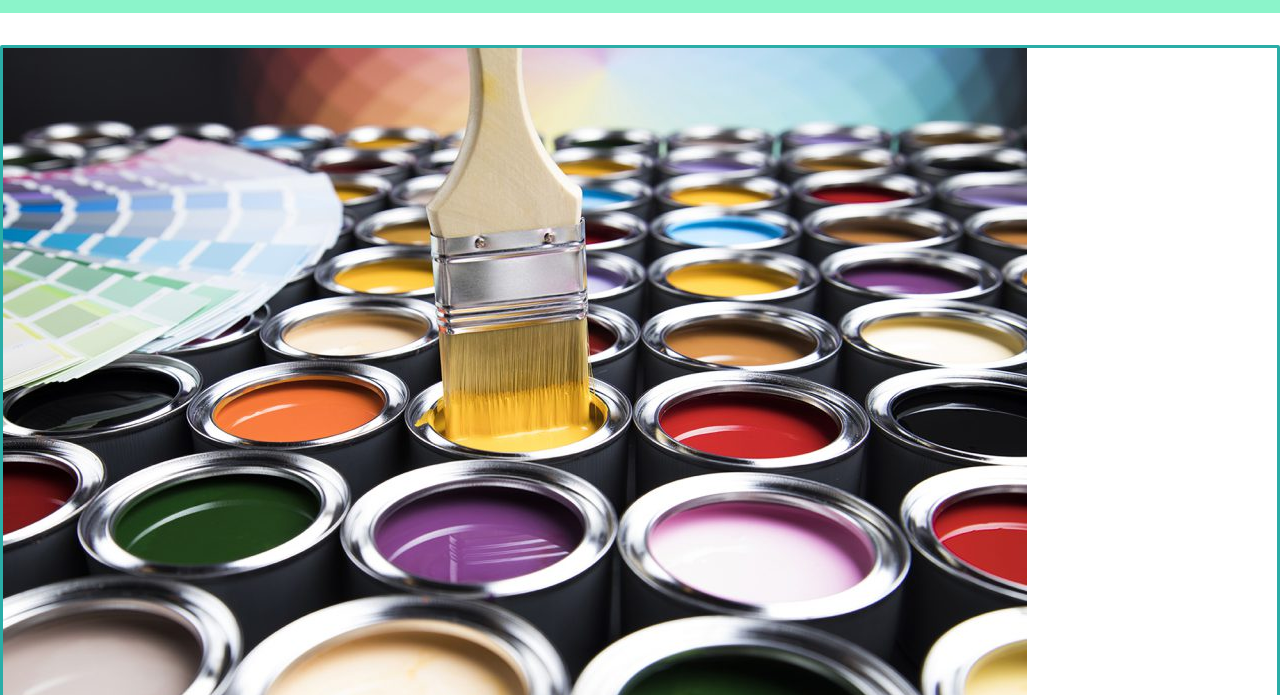
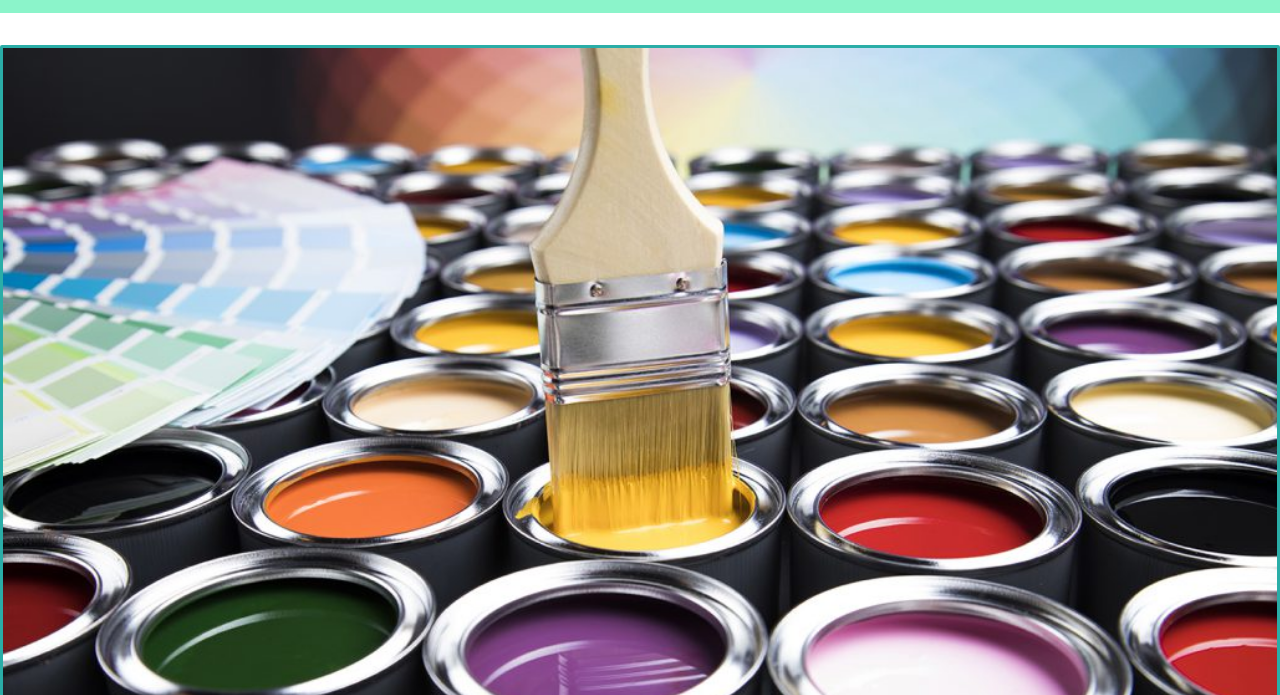
Before and after one commit to ckellymarino/proyectoFinalKellyMarino, a plain HTML site: page index.html in a window 1280 px wide. Shown: the part 105-800 px from the top of the page. Drawn offline with nearby package versions, Linux system fonts and the light colour scheme.

Commit message:
avances 1

```diff
--- a/js/main.js
+++ b/js/main.js
@@ -1,36 +1,22 @@
 const venta = JSON.parse(localStorage.getItem("venta")) || [];
 
-const pinturas = [
-    {
-        id: "Amarillo",
-        titulo: "212-Amarillo Sol",
-        precio: 15000,
-        pesoNeto: 1,
-        img: "./img/212-amarillosol.jpg",
-        stock: 100
-    },
-    {
-        id: "Rojo",
-        titulo: "351-Rojo Clasico",
-        precio: 18000,
-        pesoNeto: 1,
-        img: "./img/351-rojoclasico.jpg",
-        stock: 3
-    },
-    {
-        id: "Azul",
-        titulo: "411-Azul Reina",
-        precio: 20000,
-        pesoNeto: 1,
-        img: "./img/411-azulreina.jpg",
-        stock: 50
-    }
-];
+let pinturas = [];
+
+fetch("./js/pinturas.json")
+    .then(response => response.json())
+    .then(data => {
+        pinturas = data;
+        cargarPinturas(pinturas)
+    })
+
+
 
 const contenedorPinturas = document.querySelector("#pinturas");
 const sinVentas = document.querySelector("#sin-ventas");
 const ventaPinturas = document.querySelector("#venta-pinturas");
 const totalVendido = document.querySelector("#total-vendido");
+
+function cargarPinturas () {
 
 pinturas.forEach((pintura) => {
 
@@ -54,6 +40,10 @@ pinturas.forEach((pintura) => {
     div.append(button);
     contenedorPinturas.append(div);
 })
+}
+
+cargarPinturas();
+
 
 const actualizarVentas = () => {
     if (venta.length === 0) {
--- a/main.css
+++ b/main.css
@@ -29,8 +29,8 @@
 }
 
 img {
-    max-width: 100%;
-    display: block;
+    width: 100%;
+    display: flex;
 }
 
 .imgbanner {
@@ -53,6 +53,7 @@ h1, h2, h3, h4, h5, h6 {
     background-color: var(--clr-black);
     color: var(--clr-white);
     padding-block: 1rem;
+    margin: 0 auto;
 }
 
 .main {
@@ -135,6 +136,17 @@ h1, h2, h3, h4, h5, h6 {
     cursor: pointer;
 }
 
+.venta-pinturas-finalizar {
+    border-radius: .75rem;
+    border: 0;
+    background-color: var(--clr-accent);
+    color: var(--clr-white);
+    padding: .5rem;
+    margin-top: .5rem;
+    cursor: pointer;
+    border: 2px solid var(--clr-accent);
+    transition: .2s;
+}
 .d-none {
     display: none;
 }
```
Also changed, not shown: index.html (+1 -2 lines).
